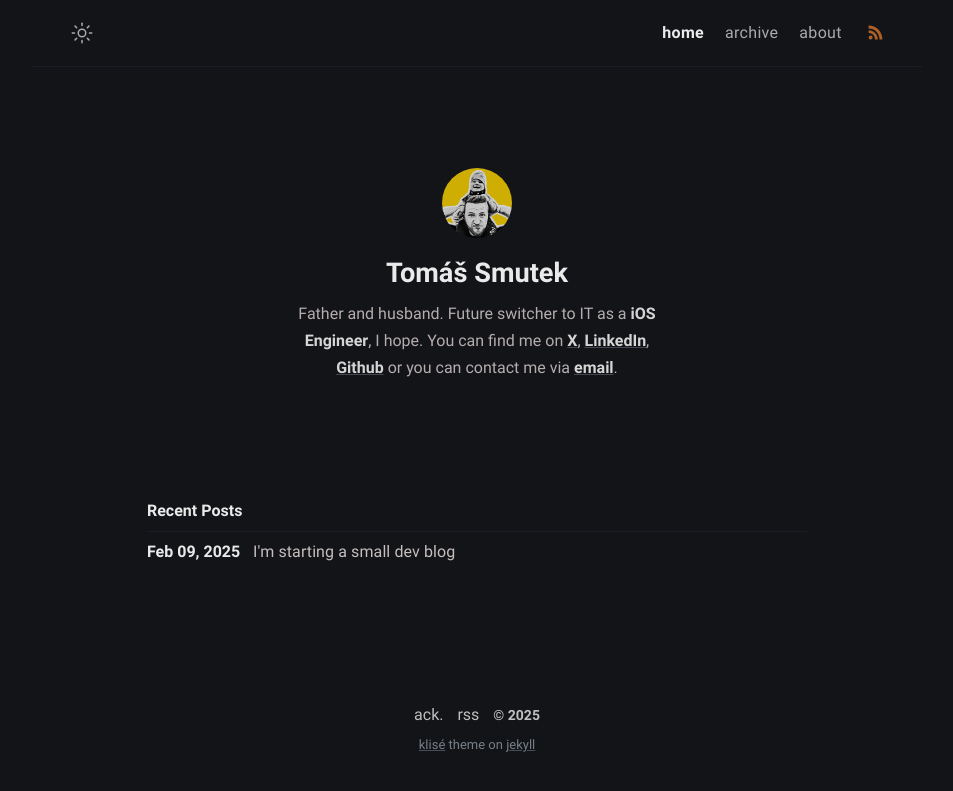
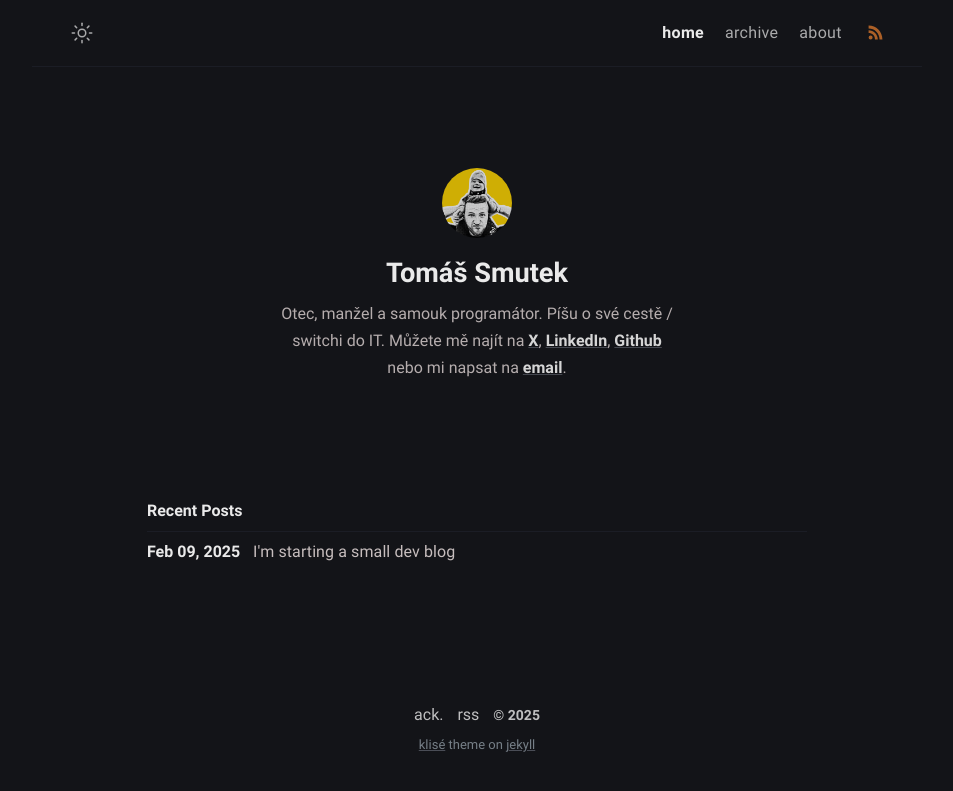
Before and after one commit to heysmtk/heysmtk.github.io, a Jekyll site: the page built from index.md, in a window 1280 px wide. Shown: the top 791 px of the page, without its empty margins (163-1116 px from the left). Built offline with Jekyll 4.4.1, drawn with Linux system fonts in a browser that asks for light colours.

Commit message:
Update _config.yml

```diff
--- a/_config.yml
+++ b/_config.yml
@@ -3,7 +3,7 @@ title: SMTK # site title
 description: >- # site description
   He's documenting his journey of switching to IT, sharing what he's learned, the challenges he's faced, and his goals.
   Follow his progress here.
-lang: en-US # default lang
+lang: cz-CS # default lang
 timezone: Europe/Prague # set your timezone
 image: # This image used for Open Graph more info https://ogp.me/
 repo: https://github.com/heysmtk/heysmtk.github.io # site repo [optional]
@@ -13,10 +13,10 @@ mode: dark # default theme "dark" | "light"
 author:
   name: Tomáš Smutek # author name
   bio: >- # tell to the world
-    Father and husband. Future switcher to IT as a <b>iOS Engineer</b>, I hope. You can find me on
+    Otec, manžel a samouk programátor. Píšu o své cestě / switchi do IT. Můžete mě najít na
     <a href="https://x.com/heysmtk" target="_blank" rel="noopener"><b>X</b></a>,
     <a href="https://www.linkedin.com/in/heysmtk/" target="_blank" rel="noopener"><b>LinkedIn</b></a>,
-    <a href="https://github.com/heysmtk" target="_blank" rel="noopener"><b>Github</b></a> or you can contact me via
+    <a href="https://github.com/heysmtk" target="_blank" rel="noopener"><b>Github</b></a> nebo mi napsat na
     <a href="mailto:smtktom@gmail.com" target="_blank" rel="noopener"><b>email</b></a>.
   username: heysmtk # general username
   github: heysmtk # github username
```
